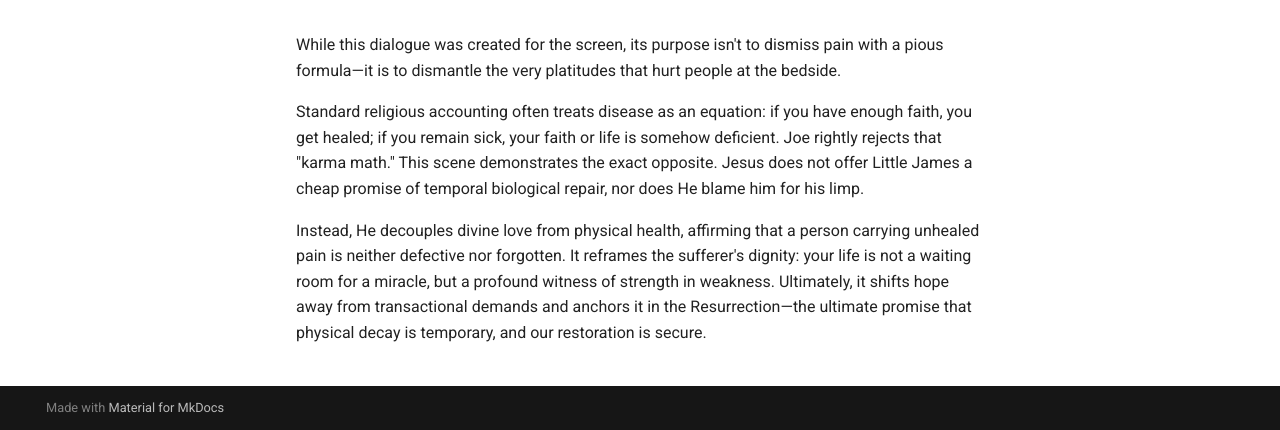
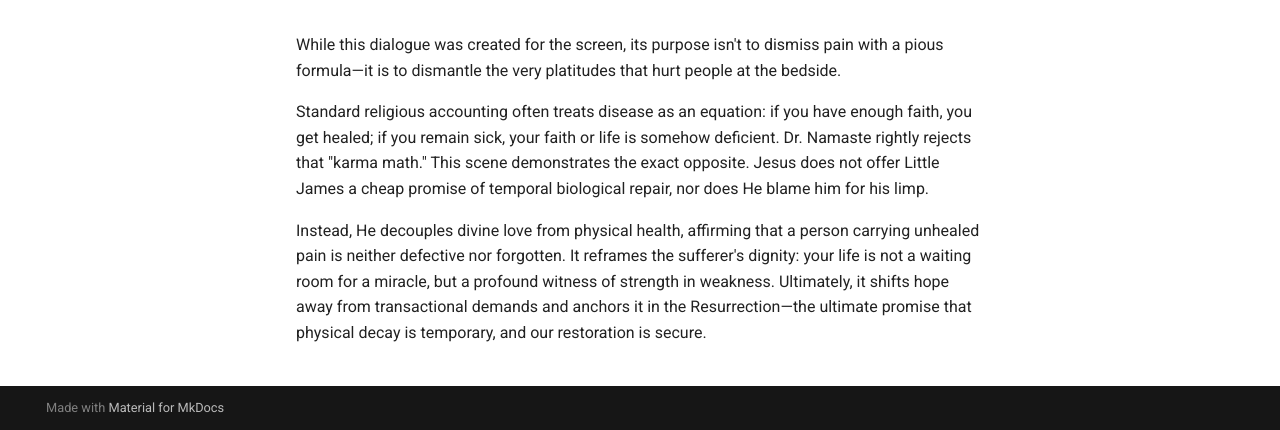
Before and after one commit to acts2020project-beep/counter-theodicy-hub, an MkDocs documentation site: the page built from docs/index.md, in a window 1280 px wide and 900 px high, scrolled down 4245 px, cut to the strip 470-900 px from the top of the window. Built offline with MkDocs 1.6.1 and Material for MkDocs 9.7.7, drawn with Linux system fonts in a browser that asks for light colours.

Commit message:
Update index.md

```diff
--- a/docs/index.md
+++ b/docs/index.md
@@ -92,7 +92,7 @@ Yet, while a clinician's empirical training can lead them to deduce that the sil
   <div style="flex: 1 1 350px;">
     <p>While this dialogue was created for the screen, its purpose isn't to dismiss pain with a pious formula—it is to dismantle the very platitudes that hurt people at the bedside.</p>
 
-    <p>Standard religious accounting often treats disease as an equation: if you have enough faith, you get healed; if you remain sick, your faith or life is somehow deficient. Joe rightly rejects that "karma math." This scene demonstrates the exact opposite. Jesus does not offer Little James a cheap promise of temporal biological repair, nor does He blame him for his limp.</p>
+    <p>Standard religious accounting often treats disease as an equation: if you have enough faith, you get healed; if you remain sick, your faith or life is somehow deficient. Dr. Namaste rightly rejects that "karma math." This scene demonstrates the exact opposite. Jesus does not offer Little James a cheap promise of temporal biological repair, nor does He blame him for his limp.</p>
 
     <p>Instead, He decouples divine love from physical health, affirming that a person carrying unhealed pain is neither defective nor forgotten. It reframes the sufferer's dignity: your life is not a waiting room for a miracle, but a profound witness of strength in weakness. Ultimately, it shifts hope away from transactional demands and anchors it in the Resurrection—the ultimate promise that physical decay is temporary, and our restoration is secure.</p>
   </div>
```
